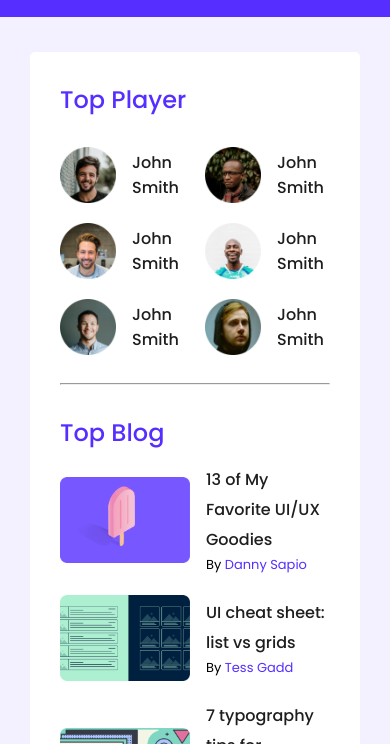
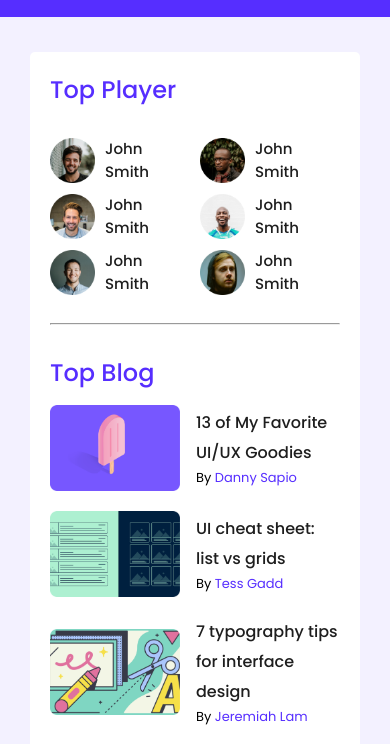
Before and after one commit to sabbirzzaman/leader-board, a plain HTML site: page index.html in a window 390 px wide. Shown: the part 70-814 px from the top of the page. Drawn offline with Linux system fonts and the light colour scheme.

Commit message:
padding fixed

```diff
--- a/assets/style.css
+++ b/assets/style.css
@@ -387,10 +387,27 @@ article img {
         max-width: 330px;
     }
 
+    h4 {
+        font-size: 15px;
+    }
+
+    .player-blog {
+        padding: 20px;
+        margin-top: 35px;
+    }
+
     .players {
         grid-template-columns: repeat(2, 1fr);
-        gap: 20px;
+        gap: 10px;
         padding: 20px 0;
+    }
+
+    .player {
+        gap: 10px;
+    }
+
+    .player img {
+        width: 45px;
     }
 
     .articles {
@@ -405,6 +422,10 @@ article img {
         padding: 7px 0;
     }
 
+    .course-card {
+        padding: 20px;
+    }
+
     .course-info img {
         width: 100%;
     }
```
